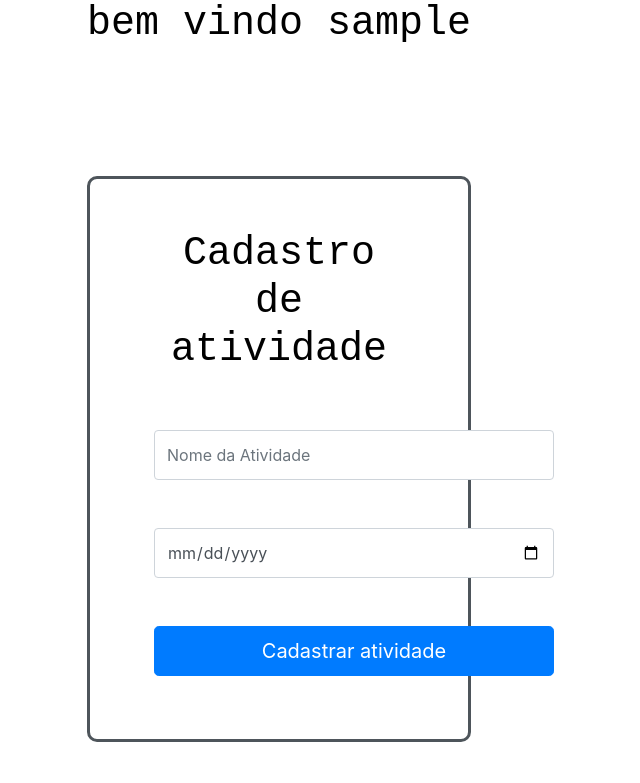
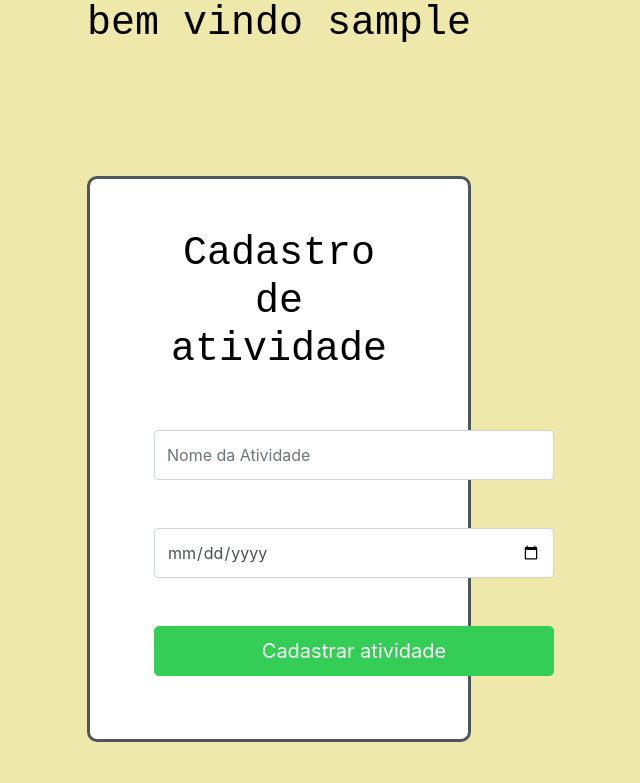
Before and after one commit to pedroca0312/agenda1.2, a PHP site: page /views/cadastro_atividade.php in a window 1280 px wide. Shown: the top 783 px of the page, without its empty margins (361-1001 px from the left). Run offline with PHP 8.4, Linux system fonts and the light colour scheme; the visitor is signed in with stand-in values (Sample User, id 1).

Commit message:
Add files via upload

```diff
--- a/tcc-master/tcc/css/style_cadastro_atividade.css
+++ b/tcc-master/tcc/css/style_cadastro_atividade.css
@@ -1,6 +1,14 @@
 .btn-primary{
     width: 400px;
     height: 50px;
+    background-color: #34ce57;
+    border-color: #34ce57;
+}
+
+.btn-primary:hover{
+    background-color: #8fdf82;
+    border-color: #8fdf82;
+
 }
 
 .form-control{
@@ -29,3 +37,7 @@ h1{
     color: black;
 
 }
+
+body{
+    background-color: palegoldenrod;
+}
```
